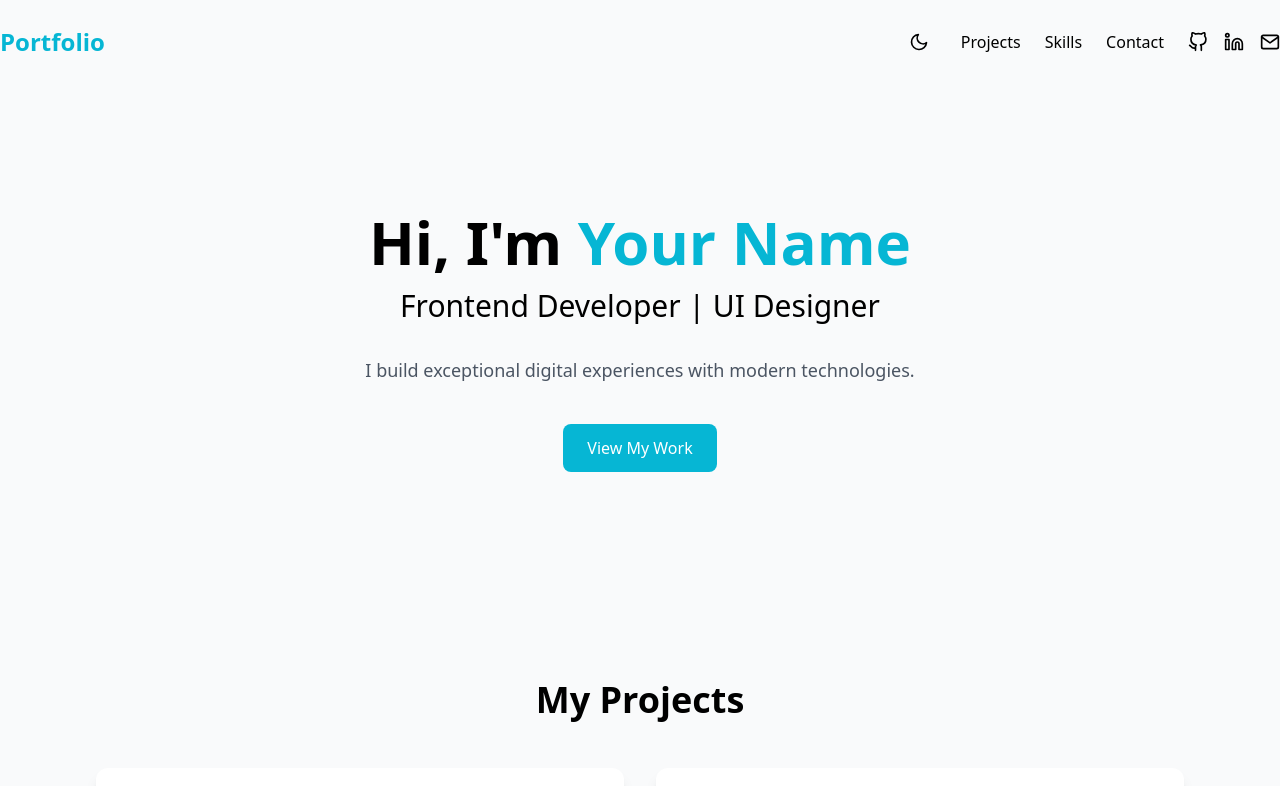
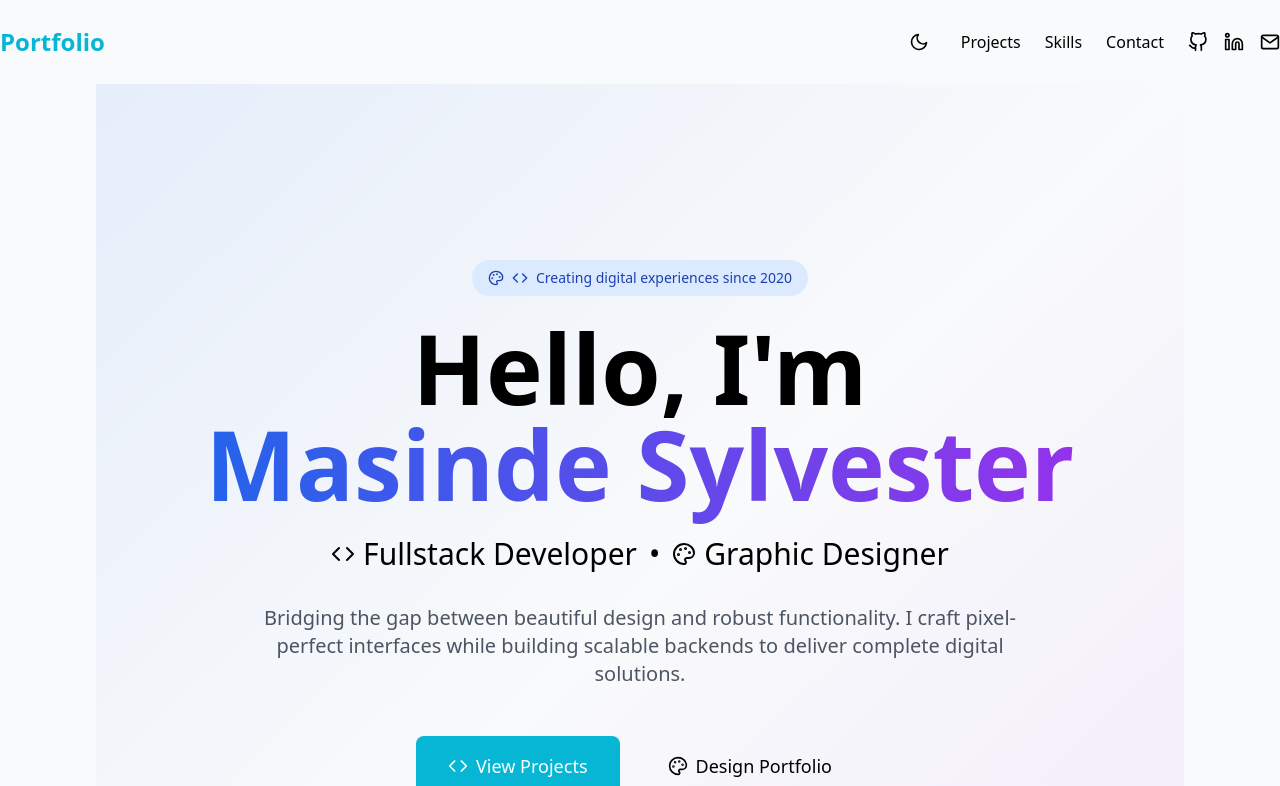
Before and after one commit to masindes/-portfolio_website, a React (Vite) app: page / in a window 1280 px wide. Shown: the top 786 px of the page. Built offline with nearby package versions, Linux system fonts and the light colour scheme.

Commit message:
initial hero

```diff
--- a/package.json
+++ b/package.json
@@ -11,6 +11,7 @@
   },
   "dependencies": {
     "framer-motion": "^12.11.4",
+    "lucide-react": "^0.510.0",
     "react": "^19.1.0",
     "react-dom": "^19.1.0",
     "react-icons": "^5.5.0",
--- a/src/components/Hero.jsx
+++ b/src/components/Hero.jsx
@@ -1,27 +1,126 @@
-import { motion } from 'framer-motion'
+import { motion } from 'framer-motion';
+import { ArrowDown, Palette, Code } from 'lucide-react';
 
 export default function Hero() {
+  const container = {
+    hidden: { opacity: 0 },
+    visible: {
+      opacity: 1,
+      transition: {
+        staggerChildren: 0.1,
+        delayChildren: 0.3,
+      }
+    }
+  };
+
+  const item = {
+    hidden: { y: 20, opacity: 0 },
+    visible: {
+      y: 0,
+      opacity: 1,
+      transition: {
+        ease: 'easeOut',
+        duration: 0.5
+      }
+    }
+  };
+
   return (
-    <section className="py-20 md:py-32">
+    <section className="relative py-28 md:py-36 lg:py-44 flex items-center min-h-screen">
+      {/* Background elements */}
+      <div className="absolute inset-0 overflow-hidden">
+        <motion.div
+          className="absolute inset-0 bg-gradient-to-br from-blue-500/10 via-transparent to-purple-500/10 dark:from-blue-500/5 dark:to-purple-500/5"
+          initial={{ opacity: 0 }}
+          animate={{ opacity: 1 }}
+          transition={{ duration: 0.8 }}
+        />
+      </div>
+
+      {/* Main content */}
       <motion.div
-        initial={{ opacity: 0, y: 20 }}
-        animate={{ opacity: 1, y: 0 }}
-        transition={{ duration: 0.5 }}
-        className="text-center"
+        initial="hidden"
+        animate="visible"
+        variants={container}
+        className="container mx-auto px-6 text-center relative z-10"
       >
-        <h1 className="text-5xl md:text-6xl font-bold mb-4 dark:text-white">
-          Hi, I'm <span className="text-primary">Your Name</span>
-        </h1>
-        <h2 className="text-2xl md:text-3xl mb-8 dark:text-gray-300">
-          Frontend Developer | UI Designer
-        </h2>
-        <p className="max-w-2xl mx-auto text-lg text-gray-600 dark:text-gray-400 mb-10">
-          I build exceptional digital experiences with modern technologies.
-        </p>
-        <button className="btn-primary">
-          View My Work
-        </button>
+        {/* Welcome badge */}
+        <motion.div variants={item} className="mb-6">
+          <span className="inline-flex items-center px-4 py-2 rounded-full bg-blue-100 text-blue-800 dark:bg-blue-900/30 dark:text-blue-300 text-sm font-medium">
+            <Palette className="w-4 h-4 mr-2" />
+            <Code className="w-4 h-4 mr-2" />
+            Creating digital experiences since 2020
+          </span>
+        </motion.div>
+
+        {/* Name headline */}
+        <motion.h1
+          variants={item}
+          className="text-5xl md:text-7xl lg:text-8xl font-bold mb-6 dark:text-white"
+        >
+          <span className="block">Hello, I'm</span>
+          <span className="text-transparent bg-clip-text bg-gradient-to-r from-blue-600 to-purple-600">
+            Masinde Sylvester
+          </span>
+        </motion.h1>
+
+        {/* Title with icons */}
+        <motion.h2
+          variants={item}
+          className="text-2xl md:text-3xl mb-8 dark:text-gray-300 font-medium flex flex-wrap justify-center items-center gap-3"
+        >
+          <span className="inline-flex items-center">
+            <Code className="w-6 h-6 mr-2" />
+            Fullstack Developer
+          </span>
+          <span className="hidden md:inline-block">•</span>
+          <span className="inline-flex items-center">
+            <Palette className="w-6 h-6 mr-2" />
+            Graphic Designer
+          </span>
+        </motion.h2>
+
+        {/* Description */}
+        <motion.p
+          variants={item}
+          className="max-w-3xl mx-auto text-lg md:text-xl text-gray-600 dark:text-gray-400 mb-12 leading-relaxed"
+        >
+          Bridging the gap between beautiful design and robust functionality.
+          I craft pixel-perfect interfaces while building scalable backends
+          to deliver complete digital solutions.
+        </motion.p>
+
+        {/* Action buttons */}
+        <motion.div variants={item} className="flex flex-wrap justify-center gap-4">
+          <button className="btn-primary px-8 py-4 text-lg flex items-center">
+            <Code className="w-5 h-5 mr-2" />
+            View Projects
+          </button>
+          <button className="btn-secondary px-8 py-4 text-lg flex items-center">
+            <Palette className="w-5 h-5 mr-2" />
+            Design Portfolio
+          </button>
+        </motion.div>
+
+        {/* Scroll indicator */}
+        <motion.div
+          variants={item}
+          className="mt-24 flex justify-center"
+          animate={{
+            y: [0, 10, 0],
+          }}
+          transition={{
+            repeat: Infinity,
+            duration: 2,
+            ease: "easeInOut",
+          }}
+        >
+          <a href="#about" className="p-3 rounded-full border border-gray-300 dark:border-gray-600 text-gray-500 dark:text-gray-400 hover:text-blue-600 dark:hover:text-blue-400 transition-colors">
+            <ArrowDown className="w-6 h-6" />
+            <span className="sr-only">Scroll down</span>
+          </a>
+        </motion.div>
       </motion.div>
     </section>
-  )
+  );
 }
```
Also changed, not shown: 1 other file (tests, documents, lock files or other folders).
